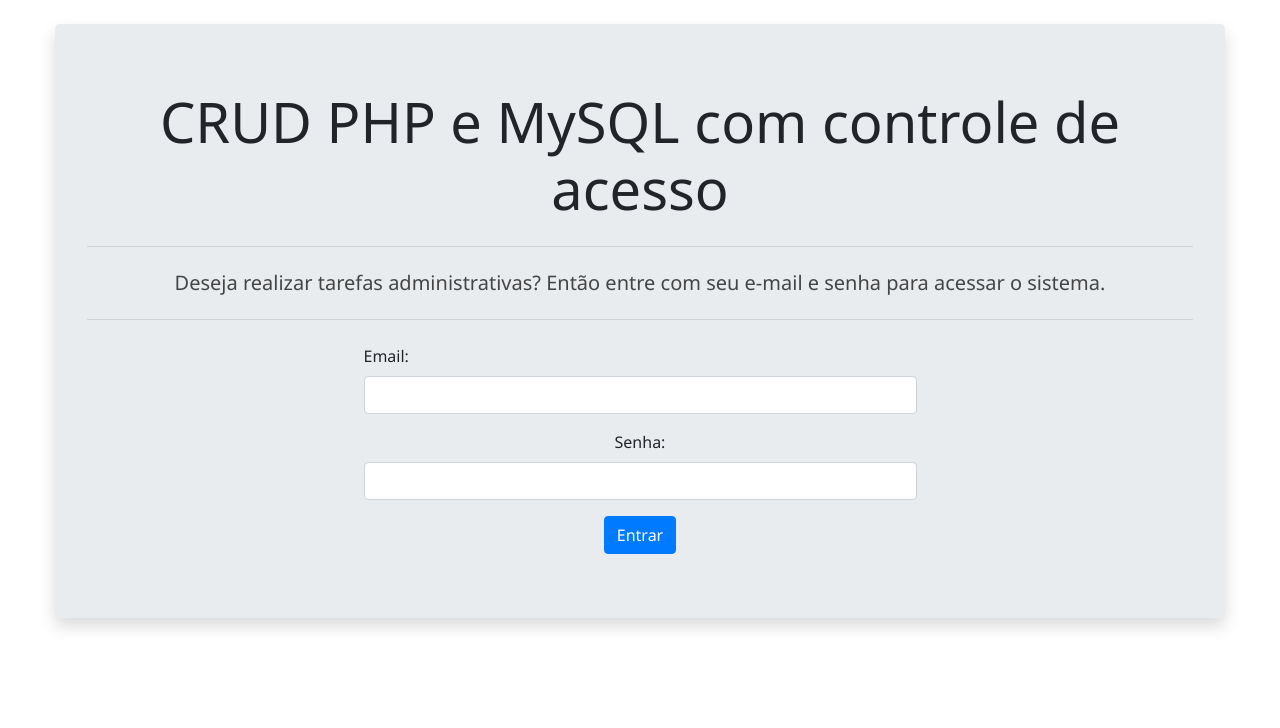
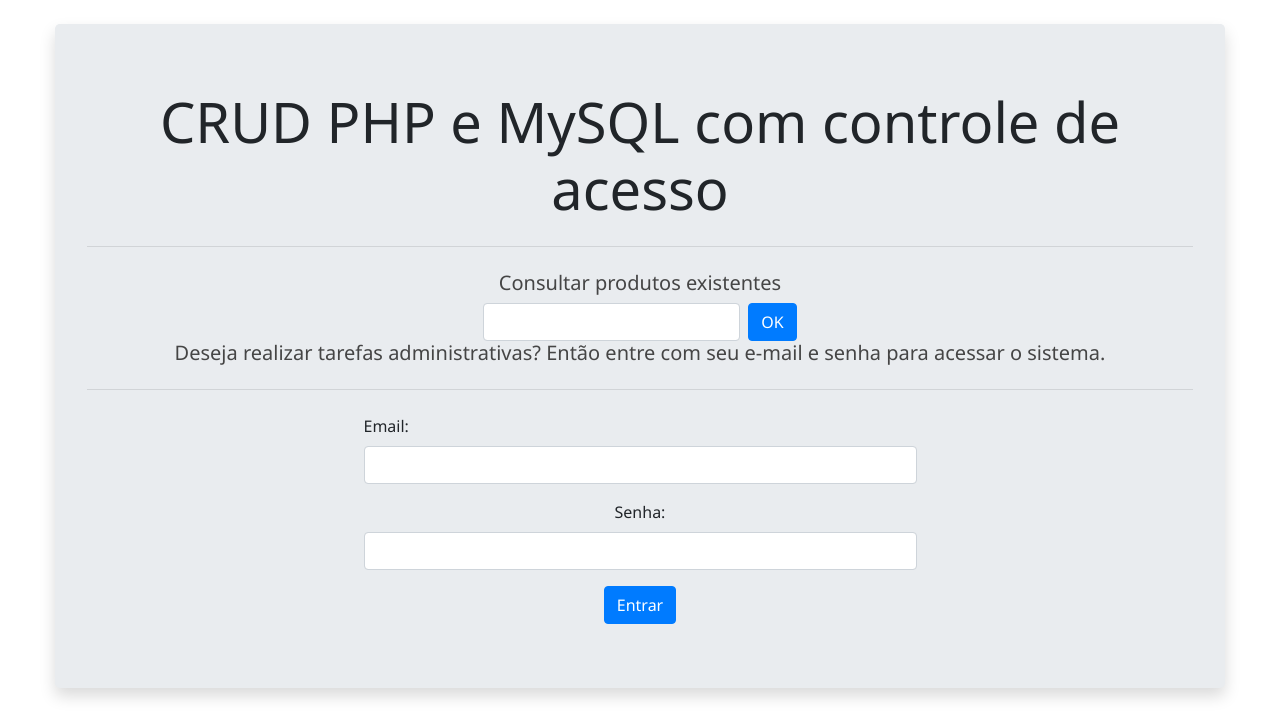
Before and after one commit to alfabar/fullstack-loginsenha, a PHP site: page /index.php in a window 1280 px wide. Shown: the top 728 px of the page. Run offline with PHP 8.4, Linux system fonts and the light colour scheme.

Commit message:
sistema busca

```diff
--- a/index.php
+++ b/index.php
@@ -57,6 +57,11 @@ if(isset($_POST['entrar']))
     <div class="jumbotron my-4 shadow text-center">
         <h1 class="display-4">CRUD PHP e MySQL com controle de acesso</h1>
         <hr class="my-4">
+        <h2 class="lead">Consultar produtos existentes</h2>
+        <form action="" method="GET" class="form-inline justify-content-center">
+            <input type="search" class="form-control mr-2" name="busca" id="busca">
+            <button type="submit" class="btn btn-primary" >OK</button>
+        </form>
         <h2 class="lead">Deseja realizar tarefas administrativas? Então entre com seu e-mail e senha para acessar o sistema.</h2>
         <hr class="my-4">
 
```
